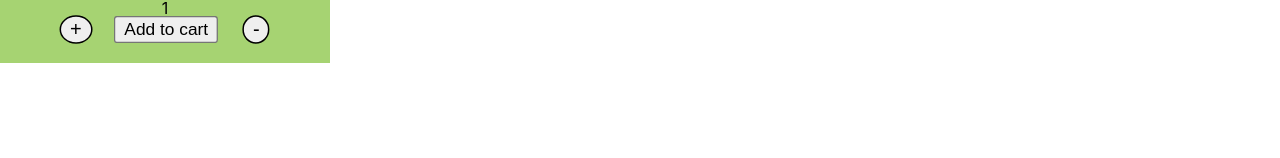
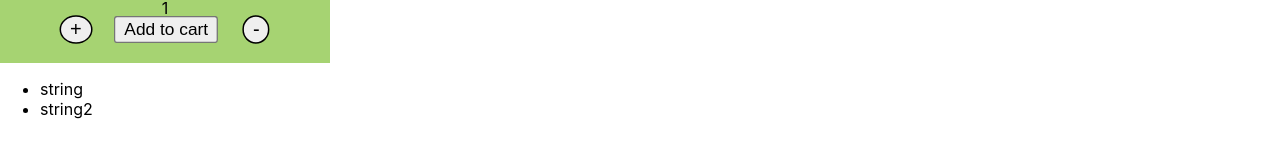
Before and after one commit to aguusscuderi/Cultivourbano-Ecommerce, a React (Create React App) app: page / in a window 1280 px wide. Shown: the part 346-504 px from the top of the page. Built offline with nearby package versions, Linux system fonts and the light colour scheme; a web font is replaced by a local one.

Commit message:
ejercicio clase 6 + avances

```diff
--- /dev/null
+++ b/src/components/catalogo/Item.jsx
@@ -0,0 +1,15 @@
+import React  from "react";
+
+function Item(props) {
+    return(
+        <ul>
+            {props.data.map(({...props}) => (
+            <>
+            <li key={props.id}> {props.description} </li>
+            </>
+            ))}
+        </ul>
+    )
+}
+
+export default Item;
--- a/src/components/catalogo/ItemCount.jsx
+++ b/src/components/catalogo/ItemCount.jsx
@@ -6,7 +6,7 @@ function ItemCount(props){
     const cartNumber = document.querySelector('.prod_counter')
 
     useEffect(() => {
-
+        console.log('changed')
     }, [count])
 
     return(
--- /dev/null
+++ b/src/components/catalogo/ItemList.jsx
@@ -0,0 +1,47 @@
+import React, { useState, useEffect } from "react";
+import Item from './Item'
+
+function ItemList() {
+	const [products, setProducts] = useState([]);
+
+	const dataProducts = [
+		{
+			id: 1,
+			title: "titulo",
+			description: "string",
+			price: "string",
+			pictureUrl: "url",
+        },
+        {
+			id: 2,
+			title: "titulo2",
+			description: "string2",
+			price: "string2",
+			pictureUrl: "url2",
+        }
+	];
+
+	useEffect(() => {
+		new Promise((resolve, reject) => {
+			setTimeout(() => {
+				resolve(dataProducts);
+			}, 3000);
+		})
+            .then((eachProduct) => {
+                console.log("data Resolve", eachProduct);
+				setProducts(eachProduct);
+			})
+			.catch((error) => {
+				console.log("err", error);
+			});
+	}, []);
+
+    return (
+        <>
+        <Item data={products} />
+        </>
+    )
+
+}
+
+export default ItemList;
--- a/src/components/catalogo/itemListContainer.jsx
+++ b/src/components/catalogo/itemListContainer.jsx
@@ -1,8 +1,12 @@
 import ItemCount from './ItemCount';
+import ItemList from './ItemList';
 
-function ItemListContainer(props) {
+
+
+function ItemListContainer() {
 
     return(
+        <>
         <ItemCount stock = "5" initial = "1"  onAdd = {(counter, stock, cartCounter) => {
             if(counter <= stock ){
                 cartCounter.innerHTML = counter
@@ -10,6 +14,9 @@ function ItemListContainer(props) {
                 console.log('no hay stock')
             }
         }}/>
+
+        <ItemList />
+        </>
     )
 }
 
--- a/src/components/navbar/NavBar.jsx
+++ b/src/components/navbar/NavBar.jsx
@@ -44,7 +44,7 @@ function NavBar (){
             </div>
             <div className="mobile__nav-container mb__nav-container-visible">
                 <ul className="flex__ul">
-                    <li className="flex__li-item"> <a href=" " className="navLink"> <i class="fas fa-home"></i> Inicio  </a> </li>
+                    <li className="flex__li-item"> <a href=" " className="navLink"> <i className="fas fa-home"></i> Inicio  </a> </li>
                     <li className="flex__li-item"> <a href=" " className="navLink"> <i className="fas fa-question-circle"></i> Quienes somos </a> </li>
                     <li className="flex__li-item"> <a href=" " className="navLink"> <i className="fas fa-store"></i> Productos </a></li>
                     <li className="flex__li-item"> <a href=" " className="navLink"> <i className="fas fa-users"></i>  Contactanos  </a> </li>
```
